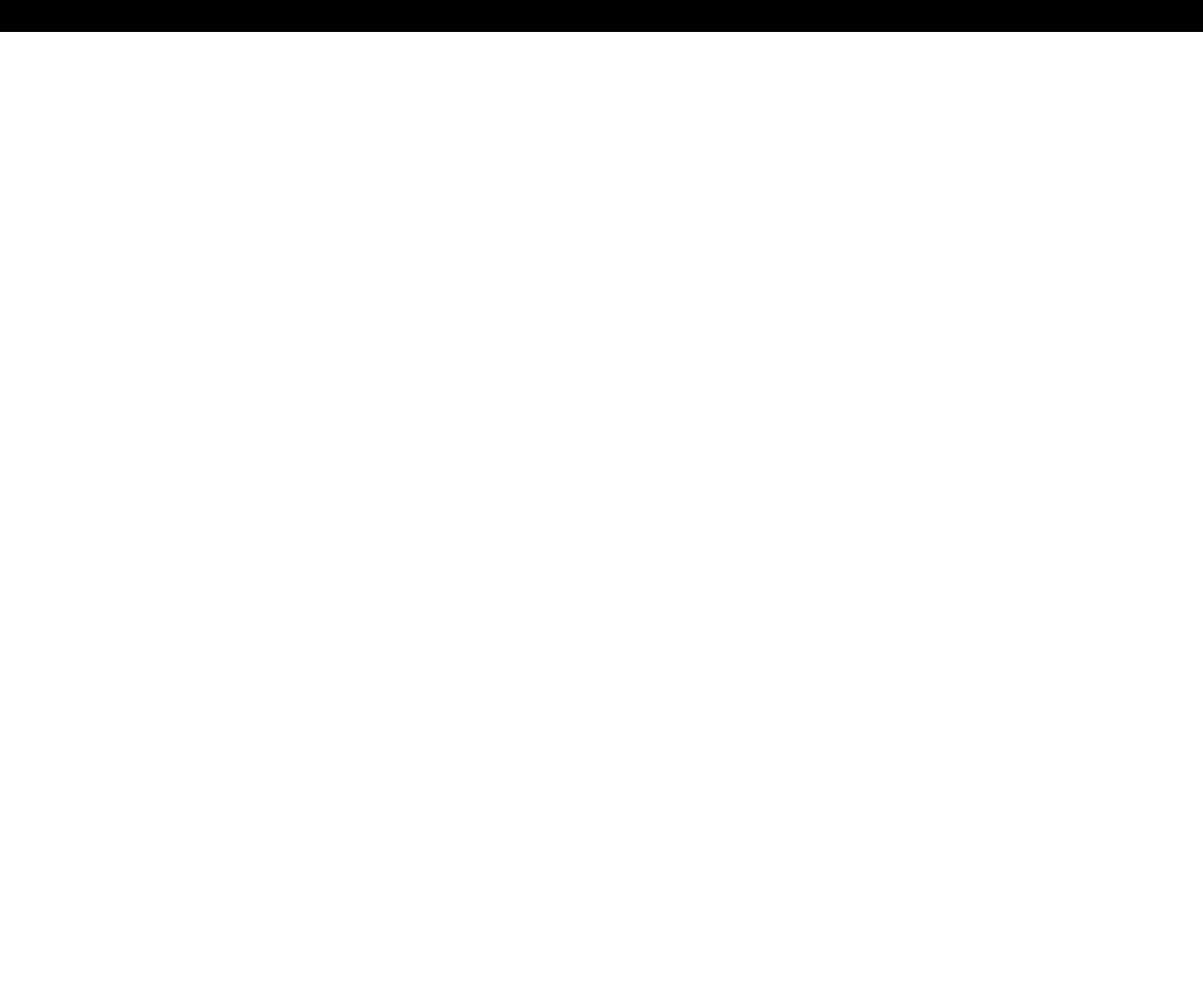
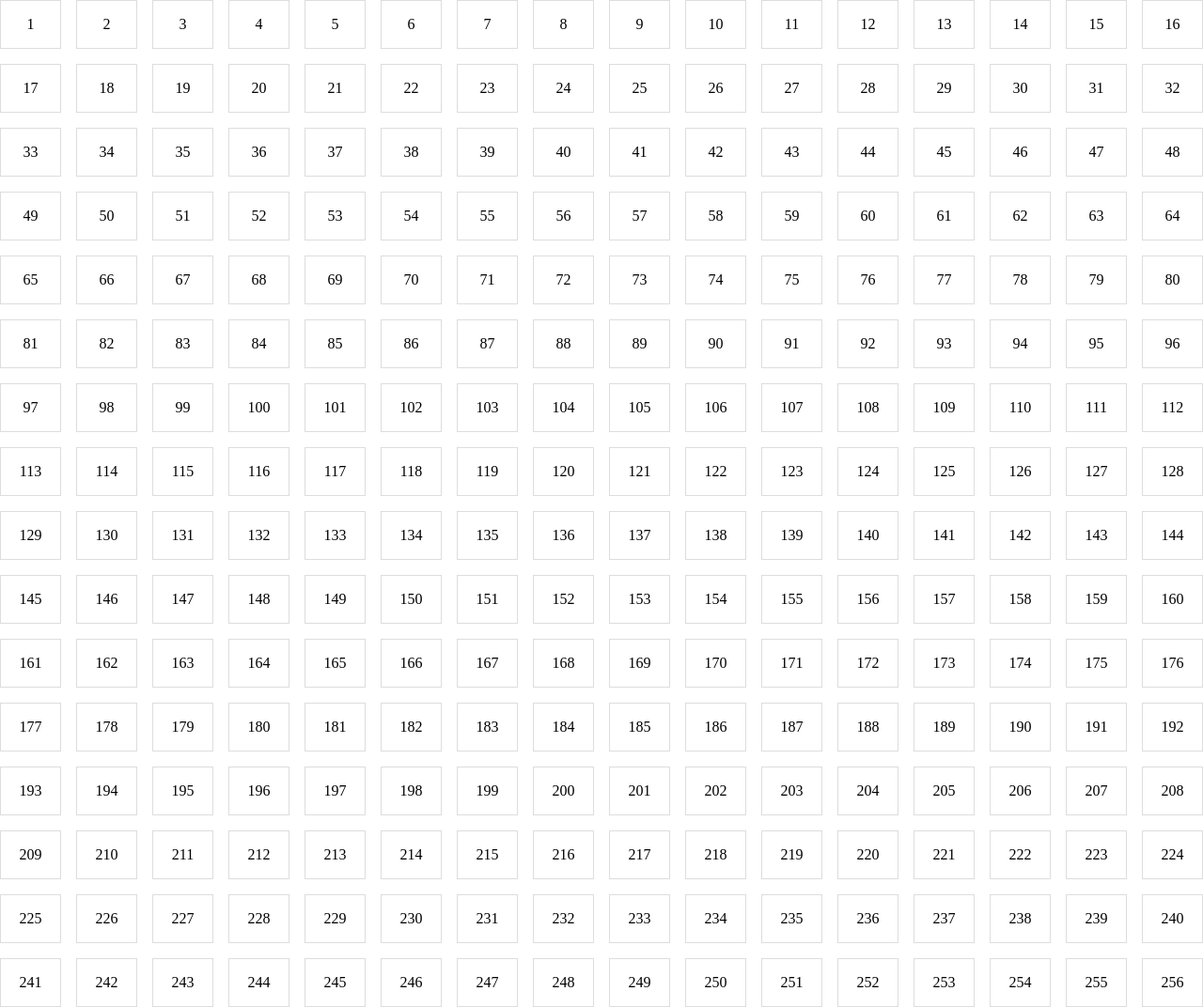
Before and after one commit to GameDog9988/Etch-A-Sketch, a plain HTML site: page index.html in a window 1280 px wide. Shown: the whole page at 94% size. Before the commit the page ends 800 px from the top, so only its background shows below. Drawn offline with Linux system fonts and the light colour scheme.

Commit message:
Create 16x16 grid

```diff
--- a/script.js
+++ b/script.js
@@ -1,7 +1,13 @@
-let container = document.getElementById("container");
-let sketchGrid = "";
+const container = document.getElementById("container");
 
-for (i = 0; i < 17; i++) {
-  sketchGrid += '<div class="box"></div>';
+function makeRows(rows, cols) {
+  container.style.setProperty("--grid-rows", rows);
+  container.style.setProperty("--grid-cols", cols);
+  for (c = 0; c < rows * cols; c++) {
+    let cell = document.createElement("div");
+    cell.innerText = c + 1;
+    container.appendChild(cell).className = "grid-item";
+  }
 }
-container.innerHTML = sketchGrid;
+
+makeRows(16, 16);
--- a/style.css
+++ b/style.css
@@ -4,6 +4,20 @@ body {
   padding: 0;
 }
 
-.box {
-  border: 1px solid black;
+:root {
+  --grid-cols: 1;
+  --grid-rows: 1;
 }
+
+.container {
+  display: grid;
+  grid-gap: 1em;
+  grid-template-rows: repeat(var(--grid-rows), 1fr);
+  grid-template-columns: repeat(var(--grid-cols), 1fr);
+}
+
+.grid-item {
+  padding: 1em;
+  border: 1px solid #ddd;
+  text-align: center;
+}
```
